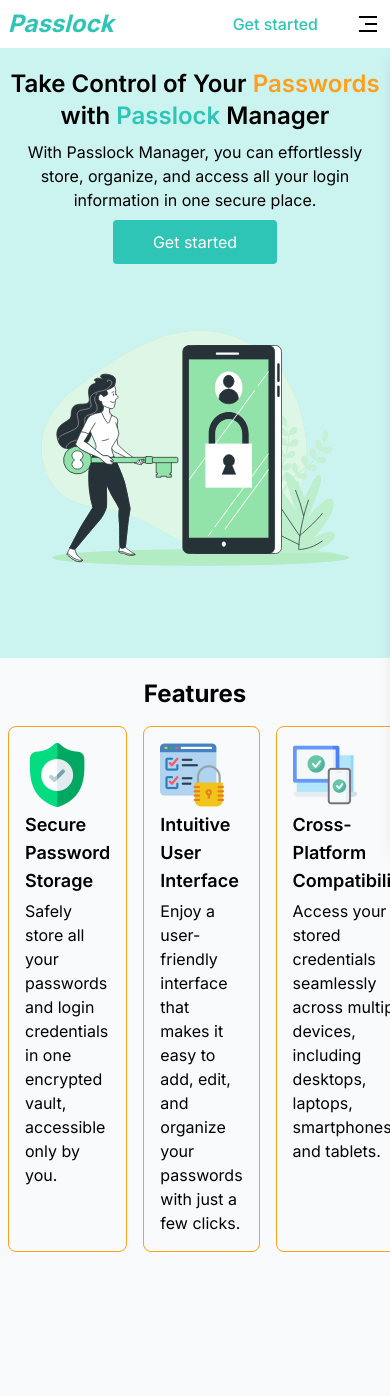
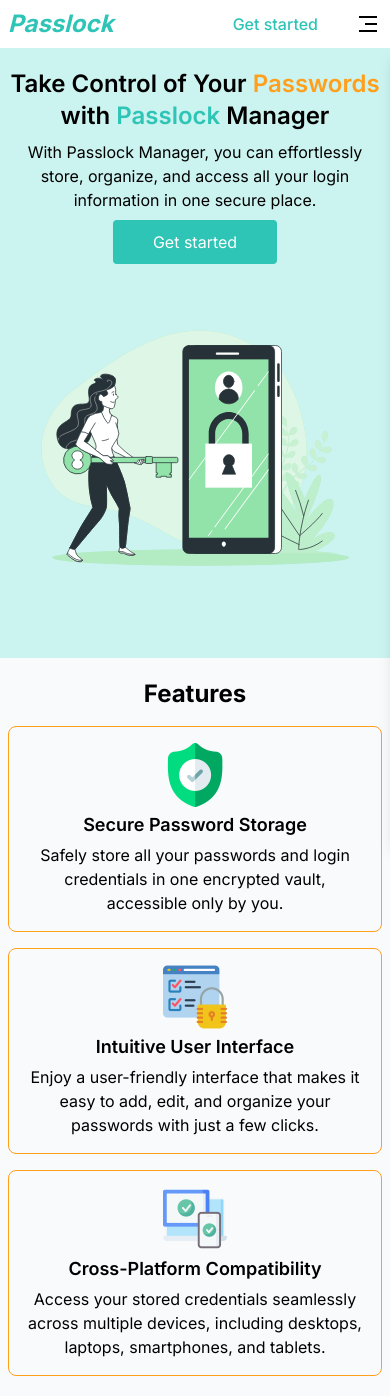
Before and after one commit to Tonnykimanthi/passlock, a Next.js app: page / in a window 390 px wide. Shown: the top 1396 px of the page. Before the commit the page ends 1272 px from the top, so only its background shows below. Built offline with nearby package versions, Linux system fonts and the light colour scheme.

Commit message:
Edit FeatureSection.tsx

```diff
--- a/components/layout/FeatureSection.tsx
+++ b/components/layout/FeatureSection.tsx
@@ -4,7 +4,7 @@
   return (
     <section className="py-5">
       <h2 className="text-center text-2xl font-bold">Features</h2>
-      <ul className="flex gap-x-4 px-2 sm:px-5 md:px-8">
+      <ul className="flex max-md:flex-col gap-x-4 px-2 sm:px-5 md:px-8">
         <Feature />
       </ul>
     </section>
--- a/components/ui/Feature.tsx
+++ b/components/ui/Feature.tsx
@@ -5,7 +5,10 @@
   return (
     <>
       {featureList.map((item, index) => (
-        <li key={index} className="mt-4 rounded-lg border border-accent p-4">
+        <li
+          key={index}
+          className="mt-4 flex-col items-center rounded-lg border max-md:text-center border-accent p-4 max-md:flex"
+        >
           <Image src={item.icon} width={64} height={64} alt="Shield icon" />
           <h3 className="mt-1 text-lg font-semibold">{item.title}</h3>
           <p className="mt-1">{item.description}</p>
```
